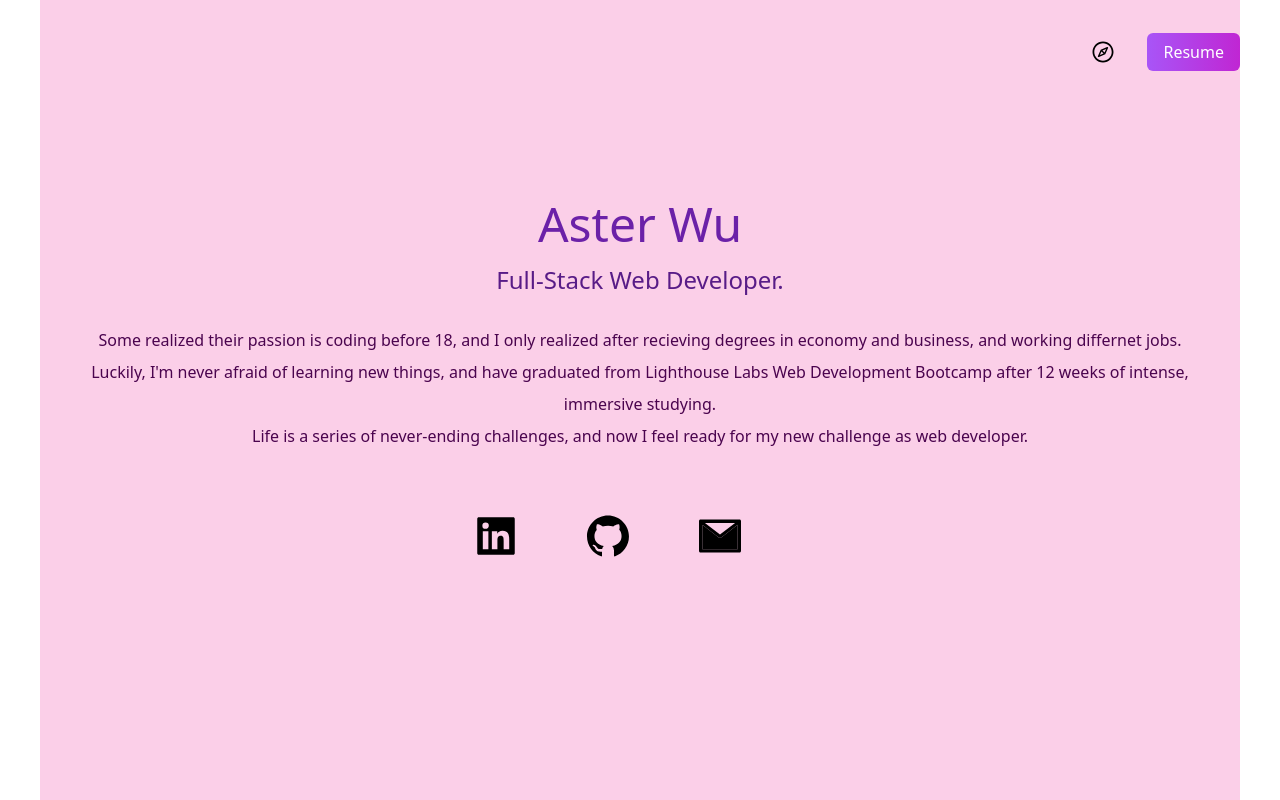
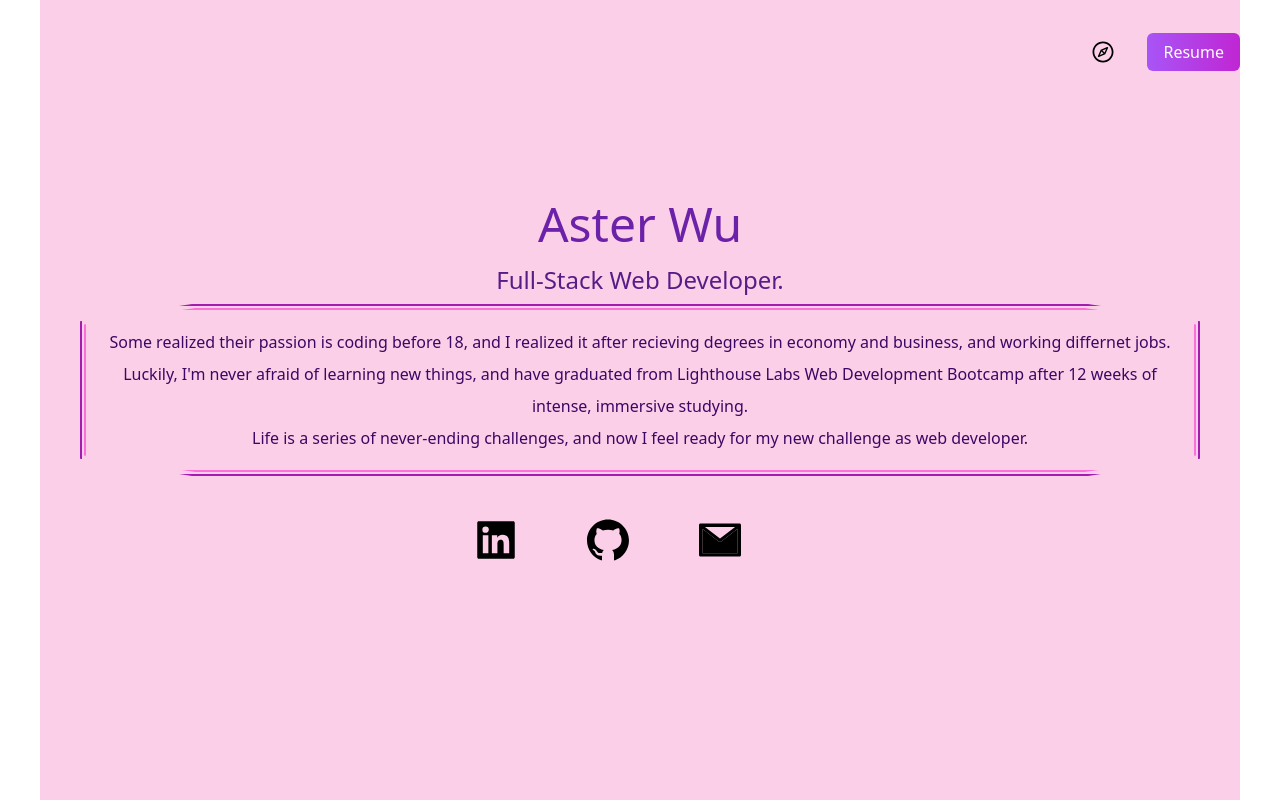
Before and after one commit to Xize-Wu/portfolio, a Next.js app: page / in a window 1280 px wide. Built offline with nearby package versions, Linux system fonts and the light colour scheme.

Commit message:
add border for introduction

```diff
--- a/pages/index.js
+++ b/pages/index.js
@@ -1,5 +1,7 @@
 import Head from "next/head"
 import { AiOutlineCompass,AiFillLinkedin, AiFillGithub, AiTwotoneMail, AiTwotoneExclamationCircle} from "react-icons/ai"
+import Image from "next/image"
+import styles from '../styles/index.module.css'; // Import your component-specific styles
 
 
 export default function Home() {
@@ -23,9 +25,9 @@ export default function Home() {
       <div className="text-center p-10">
         <h2 className="text-5xl py-2 text-purple-800 font-medium" >Aster Wu</h2>
         <h3 className="text-2xl py-2 text-purple-900">Full-Stack Web Developer.</h3>
-        <div className="text-md py-5 leading-8 text-fuchsia-950">
+        <div className={`${styles.clipNotch} text-md py-5 leading-8 text-purple-950 border-2 p-6 border-fuchsia-700 clip-notch`}>
         <p>
-          Some realized their passion is coding before 18, and I only realized after recieving degrees in economy and business, and working differnet jobs.           Luckily, I'm never afraid of learning new things, and have graduated from Lighthouse Labs Web Development Bootcamp after 12 weeks of intense, immersive studying.
+          Some realized their passion is coding before 18, and I realized it after recieving degrees in economy and business, and working differnet jobs.           Luckily, I'm never afraid of learning new things, and have graduated from Lighthouse Labs Web Development Bootcamp after 12 weeks of intense, immersive studying.
         </p>
         <p>
           Life is a series of never-ending challenges, and now I feel ready for my new challenge as web developer.
@@ -36,11 +38,14 @@ export default function Home() {
         <AiFillLinkedin/>
         <AiFillGithub/>
         <AiTwotoneMail/>
-        <div>
+        <div className="">
 
         </div>
       </div>
     </section>
+    <div>
+      <h3></h3>
+    </div>
   </main>
 </div>
   )
--- /dev/null
+++ b/styles/index.module.css
@@ -0,0 +1,50 @@
+.clipNotch {
+    position: relative;
+
+    overflow: hidden;
+    clip-path: polygon(
+      0 10%,
+      10% 0,
+      90% 0,
+      100% 10%,
+      100% 90%,
+      90% 100%,
+      10% 100%,
+      0% 90%,
+      0% 10%
+    );
+    box-shadow: 0 0 10px rgba(255, 255, 255, 0.2);
+  }
+
+  .clipNotch::before,
+  .clipNotch::after {
+    content: "";
+    position: absolute;
+    top: -2px;
+    left: -2px;
+    right: -2px;
+    bottom: -2px;
+    border: 2px solid #da4a91;
+    clip-path: polygon(
+      0 10%,
+      10% 0,
+      90% 0,
+      100% 10%,
+      100% 90%,
+      90% 100%,
+      10% 100%,
+      0% 90%,
+      0% 10%
+    );
+    filter: brightness(2);
+
+  }
+
+  .clipNotch::after {
+    top: 2px;
+    left: 2px;
+    right: 2px;
+    bottom: 2px;
+    filter: brightness(1.5);
+
+  }
```
Also changed, not shown: public/bg-pic.png (added).
